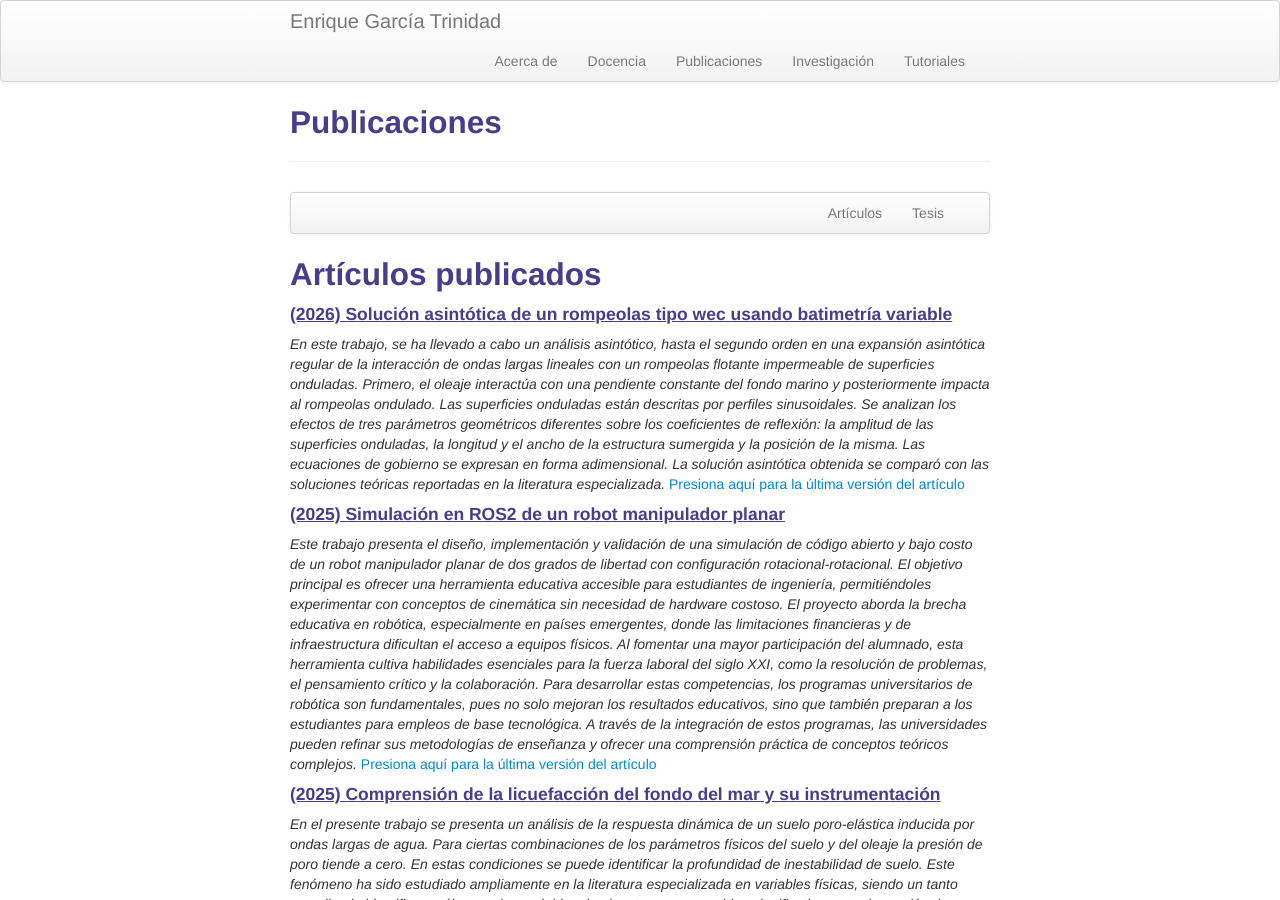
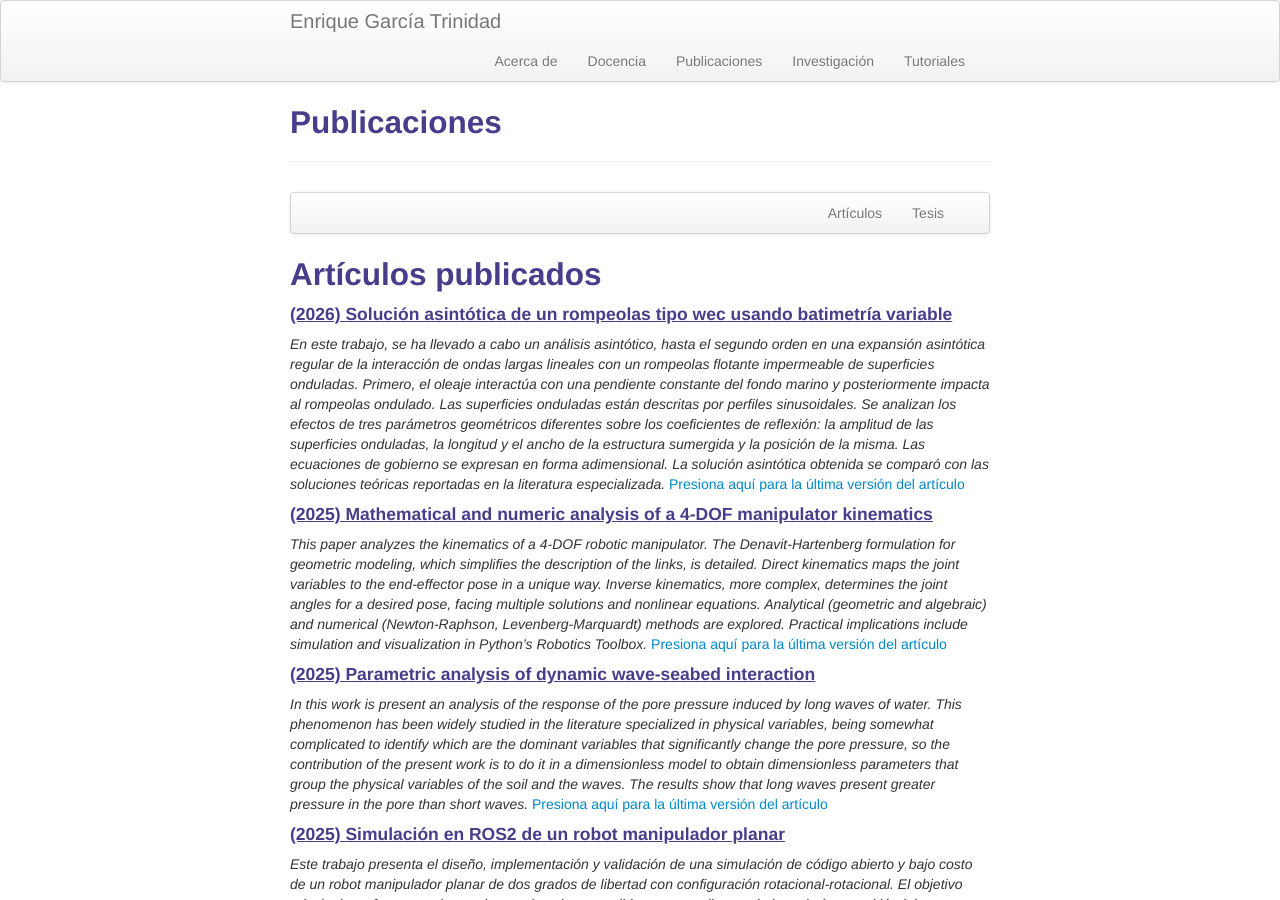
Before and after one commit to enriGarcia/enriGarcia.github.io, a Jekyll site: the page built from pages/publications.md, in a window 1280 px wide and 900 px high. Built offline with Jekyll 4.4.1, drawn with Linux system fonts in a browser that asks for light colours.

Commit message:
research update

```diff
--- a/pages/publications.md
+++ b/pages/publications.md
@@ -17,6 +17,14 @@ title: Publicaciones
 #### <u>(2026) Solución asintótica de un rompeolas tipo wec usando batimetría variable</u>
 *En este trabajo, se ha llevado a cabo un análisis asintótico, hasta el segundo orden en una expansión asintótica regular de la interacción de ondas largas lineales con un rompeolas flotante impermeable de superficies onduladas. Primero, el oleaje interactúa con una pendiente constante del fondo marino y posteriormente impacta al rompeolas ondulado. Las superficies onduladas están descritas por perfiles sinusoidales. Se analizan los efectos de tres parámetros geométricos diferentes sobre los coeficientes de reflexión: la amplitud de las superficies onduladas, la longitud y el ancho de la estructura sumergida y la posición de la misma. Las ecuaciones de gobierno se expresan en forma adimensional. La solución asintótica obtenida se comparó con las soluciones teóricas reportadas en la literatura especializada.*
 [Presiona aquí para la última versión del artículo](https://doi.org/10.29057/icbi.v13i26.15404)
+
+#### <u>(2025) Mathematical and numeric analysis of a 4-DOF manipulator kinematics</u>
+*This paper analyzes the kinematics of a 4-DOF robotic manipulator. The Denavit-Hartenberg formulation for geometric modeling, which simplifies the description of the links, is detailed. Direct kinematics maps the joint variables to the end-effector pose in a unique way. Inverse kinematics, more complex, determines the joint angles for a desired pose, facing multiple solutions and nonlinear equations. Analytical (geometric and algebraic) and numerical (Newton-Raphson, Levenberg-Marquardt) methods are explored. Practical implications include simulation and visualization in Python's Robotics Toolbox.*
+[Presiona aquí para la última versión del artículo](https://doi.org/10.35429/JCS.2025.9.20.1.1.11)
+
+#### <u>(2025) Parametric analysis of dynamic wave-seabed interaction</u>
+*In this work is present an analysis of the response of the pore pressure induced by long waves of water. This phenomenon has been widely studied in the literature specialized in physical variables, being somewhat complicated to identify which are the dominant variables that significantly change the pore pressure, so the contribution of the present work is to do it in a dimensionless model to obtain dimensionless parameters that group the physical variables of the soil and the waves. The results show that long waves present greater pressure in the pore than short waves.*
+[Presiona aquí para la última versión del artículo](https://doi.org/10.35429/JCS.2025.9.20.1.11)
 
 #### <u>(2025) Simulación en ROS2 de un robot manipulador planar</u>
 *Este trabajo presenta el diseño, implementación y validación de una simulación de código abierto y bajo costo de un robot manipulador planar de dos grados de libertad con configuración rotacional-rotacional. El objetivo principal es ofrecer una herramienta educativa accesible para estudiantes de ingeniería, permitiéndoles experimentar con conceptos de cinemática sin necesidad de hardware costoso. El proyecto aborda la brecha educativa en robótica, especialmente en países emergentes, donde las limitaciones financieras y de infraestructura dificultan el acceso a equipos físicos.  Al fomentar una mayor participación del alumnado, esta herramienta cultiva habilidades esenciales para la fuerza laboral del siglo XXI, como la resolución de problemas, el pensamiento crítico y la colaboración. Para desarrollar estas competencias, los programas universitarios de robótica son fundamentales, pues no solo mejoran los resultados educativos, sino que también preparan a los estudiantes para empleos de base tecnológica. A través de la integración de estos programas, las universidades pueden refinar sus metodologías de enseñanza y ofrecer una comprensión práctica de conceptos teóricos complejos.*
```
